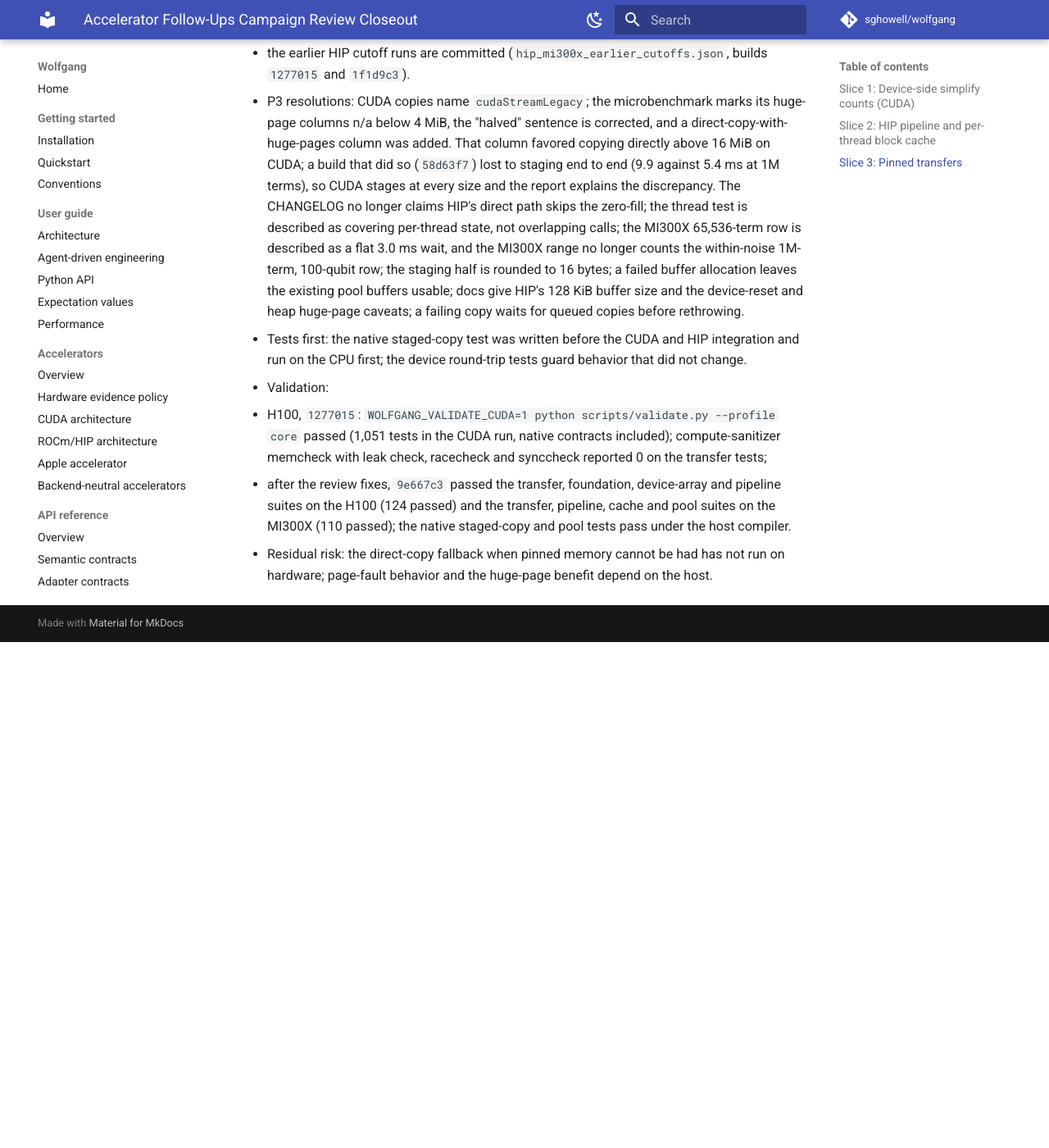
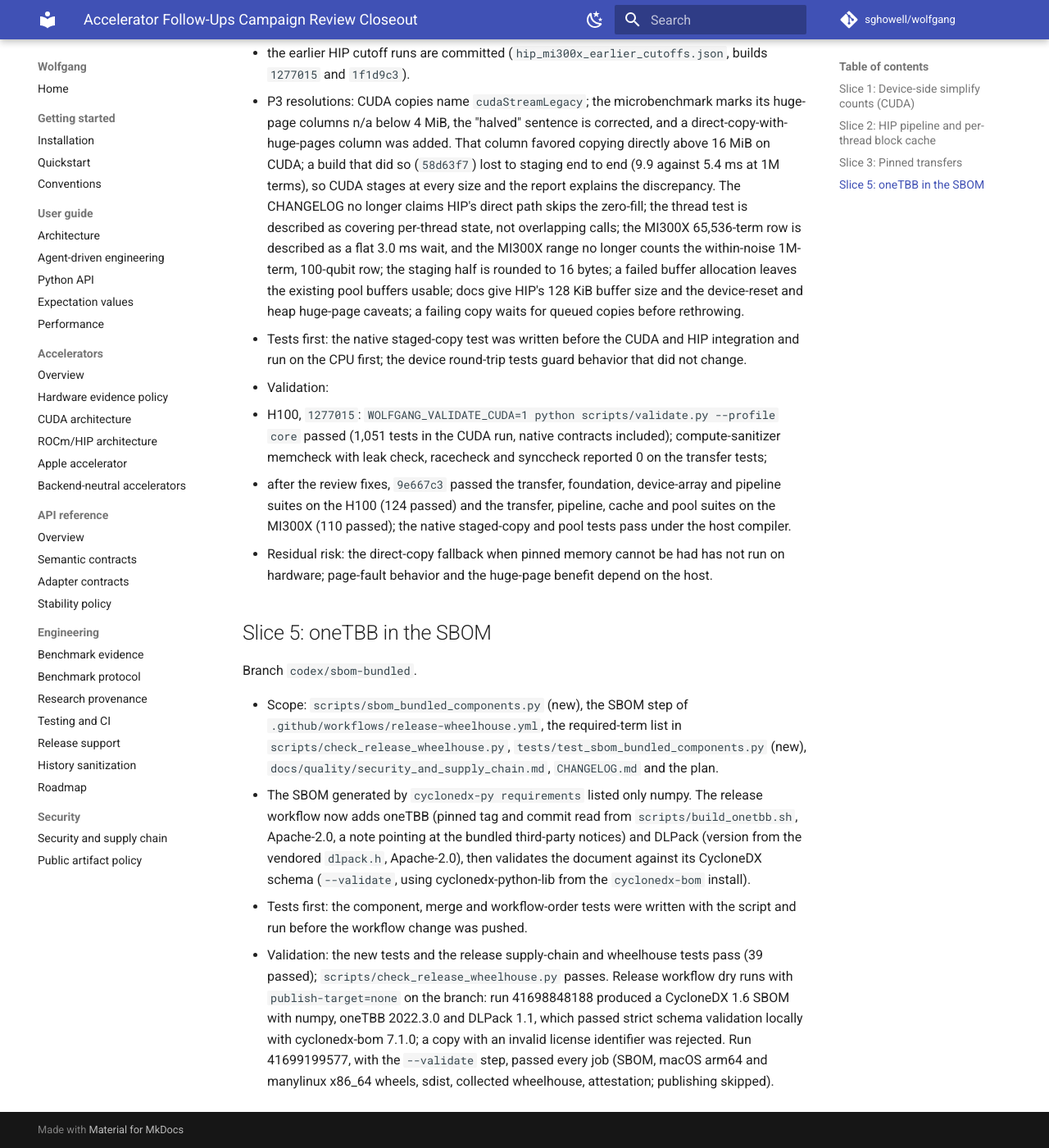
Before and after one commit to sghowell/wolfgang, an MkDocs documentation site: the page built from docs/reviews/accelerator_followups_campaign_2026-11-03.md, in a window 1280 px wide and 1400 px high, scrolled down 4163 px. Shown: the whole window at 82% size. Built offline with MkDocs 1.6.1 and Material for MkDocs 9.7.7, drawn with Linux system fonts in a browser that asks for light colours; comment, search, counter and statistics services are not loaded; before the commit the page ends 4946 px from its top, so only the background shows below that.

Commit message:
docs: slice 5 plan status and closeout

```diff
--- a/docs/reviews/accelerator_followups_campaign_2026-11-03.md
+++ b/docs/reviews/accelerator_followups_campaign_2026-11-03.md
@@ -200,3 +200,30 @@ sources as in `4ca82d5`).
 - Residual risk: the direct-copy fallback when pinned memory cannot be had
   has not run on hardware; page-fault behavior and the huge-page benefit
   depend on the host.
+
+## Slice 5: oneTBB in the SBOM
+
+Branch `codex/sbom-bundled`.
+
+- Scope: `scripts/sbom_bundled_components.py` (new), the SBOM step of
+  `.github/workflows/release-wheelhouse.yml`, the required-term list in
+  `scripts/check_release_wheelhouse.py`, `tests/test_sbom_bundled_components.py`
+  (new), `docs/quality/security_and_supply_chain.md`, `CHANGELOG.md` and the
+  plan.
+- The SBOM generated by `cyclonedx-py requirements` listed only numpy. The
+  release workflow now adds oneTBB (pinned tag and commit read from
+  `scripts/build_onetbb.sh`, Apache-2.0, a note pointing at the bundled
+  third-party notices) and DLPack (version from the vendored `dlpack.h`,
+  Apache-2.0), then validates the document against its CycloneDX schema
+  (`--validate`, using cyclonedx-python-lib from the `cyclonedx-bom` install).
+- Tests first: the component, merge and workflow-order tests were written with
+  the script and run before the workflow change was pushed.
+- Validation: the new tests and the release supply-chain and wheelhouse tests
+  pass (39 passed); `scripts/check_release_wheelhouse.py` passes. Release
+  workflow dry runs with `publish-target=none` on the branch: run
+  41698848188 produced a CycloneDX 1.6 SBOM with numpy, oneTBB 2022.3.0 and
+  DLPack 1.1, which passed strict schema validation locally with
+  cyclonedx-bom 7.1.0; a copy with an invalid license identifier was rejected.
+  Run 41699199577, with the `--validate` step, passed every job (SBOM,
+  macOS arm64 and manylinux x86_64 wheels, sdist, collected wheelhouse,
+  attestation; publishing skipped).
```
Also changed, not shown: docs/plans/accelerator_followups_campaign_plan.md (+6 -0 lines).
